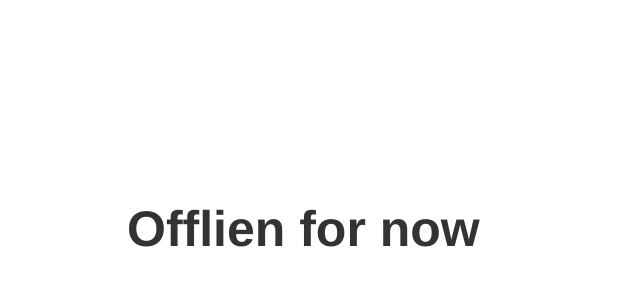
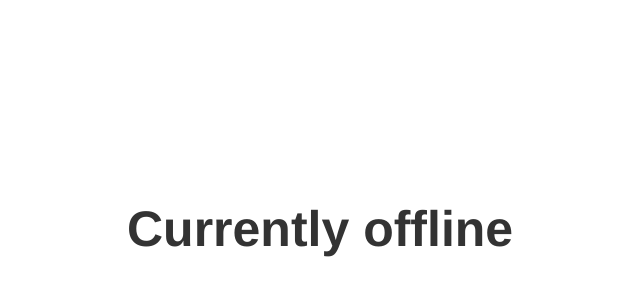
Before and after one commit to therexroder/netlify-maintenance-html, a plain HTML site: page index.html in a window 1280 px wide. Shown: the whole page, without its empty margins (188-828 px from the left). Drawn offline with Linux system fonts and the light colour scheme.

Commit message:
Update index.html

```diff
--- a/index.html
+++ b/index.html
@@ -11,7 +11,7 @@
 </style>
 
 <article>
-    <h1>Offlien for now</h1>
+    <h1>Currently offline</h1>
     <div>
         <p></p>
         <p</p>
```
